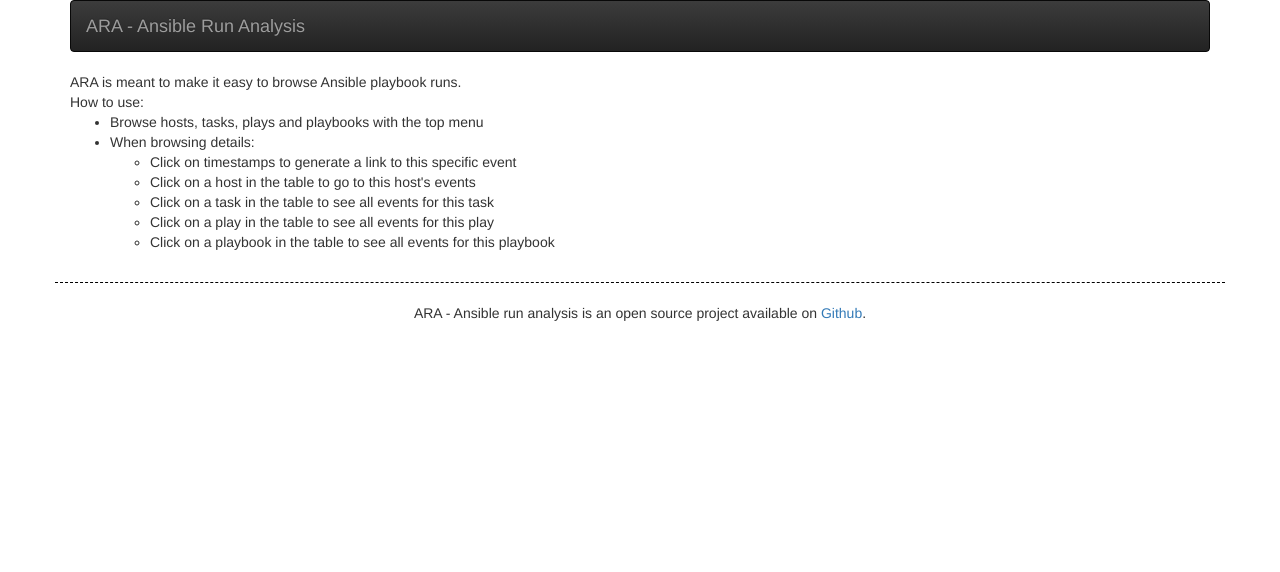
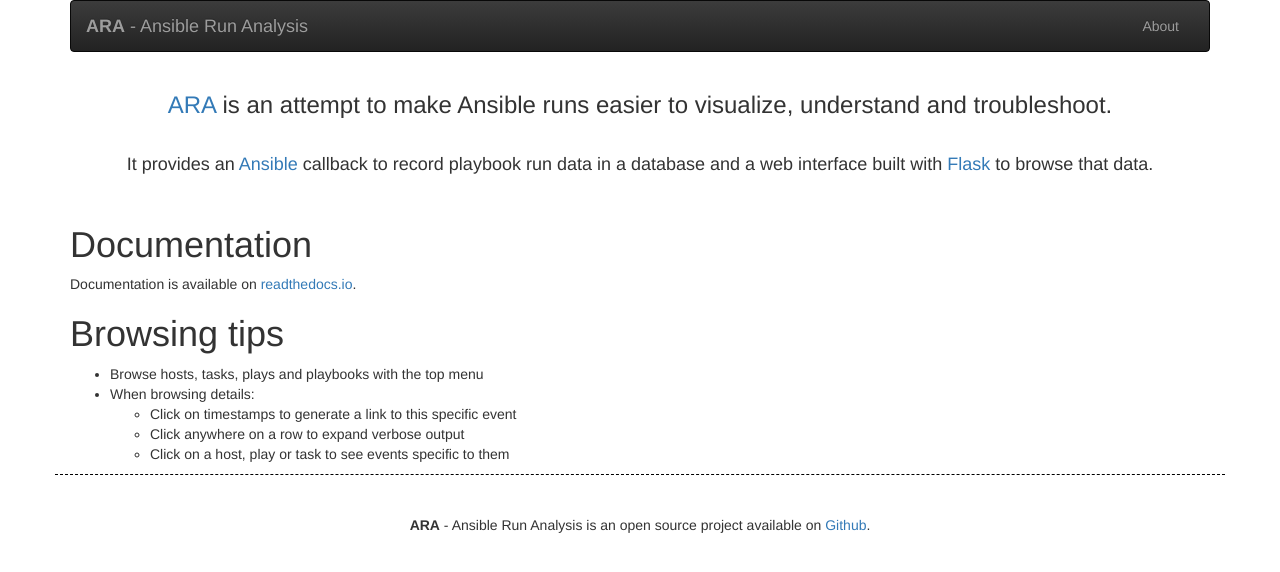
Before and after one commit to ansible-community/ara, a Flask app: page / in a window 1280 px wide. Shown: the top 572 px of the page. Run offline with Flask 2, Linux system fonts and the light colour scheme; data that the repository does not hold is empty; some libraries are stand-ins or nearby versions.

Commit message:
General HTML improvements

```diff
--- a/ara/templates/home.html
+++ b/ara/templates/home.html
@@ -1,19 +1,39 @@
 {% extends "layout.html" %}
 {% block content %}
+<div class="row text-center">
+    <h3>
+        <a href="https://github.com/dmsimard/ara" target="_blank">ARA</a> is
+        an attempt to make Ansible runs easier to visualize, understand and
+        troubleshoot.<br>
+        <br>
+    </h3>
+    <h4>
+        It provides an
+        <a href="https://www.ansible.com/" target="_blank">Ansible</a> callback
+        to record playbook run data in a database and a web interface built
+        with <a href="http://flask.pocoo.org/" target="_blank">Flask</a>
+        to browse that data.
+    </h4>
+</div>
+<br>
 <div class="row">
-  <div class="col-md-12">
-    ARA is meant to make it easy to browse Ansible playbook runs.
-    <br>
-    How to use:
+    <div class="col-md-12">
+        <h1>Documentation</h1>
+        Documentation is available on <a href="http://ara.readthedocs.io/en/latest/" target="_blank">readthedocs.io</a>.
+    </div>
+</div>
+<div class="row">
+    <div class="col-md-12">
+        <h1>Browsing tips</h1>
+    </div>
+</div>
     <ul>
       <li>Browse hosts, tasks, plays and playbooks with the top menu</li>
       <li>When browsing details:</li>
       <ul>
         <li>Click on timestamps to generate a link to this specific event</li>
-        <li>Click on a host in the table to go to this host's events</li>
-        <li>Click on a task in the table to see all events for this task</li>
-        <li>Click on a play in the table to see all events for this play</li>
-        <li>Click on a playbook in the table to see all events for this playbook</li>
+        <li>Click anywhere on a row to expand verbose output</li>
+        <li>Click on a host, play or task to see events specific to them</li>
       </ul>
     </ul>
   </div>
--- a/ara/templates/layout.html
+++ b/ara/templates/layout.html
@@ -37,7 +37,7 @@
     <body>
         <div class="container" style="border-bottom:1px dashed black;">
         <nav class="navbar navbar-inverse">
-            <div class="container">
+            <div class="container-fluid">
                 <div class="navbar-header">
                     <button type="button" class="navbar-toggle collapsed" data-toggle="collapse" data-target=".navbar-collapse">
                         <span class="sr-only">Toggle navigation</span>
@@ -45,7 +45,7 @@
                         <span class="icon-bar"></span>
                         <span class="icon-bar"></span>
                     </button>
-                    <a class="navbar-brand" href="/">ARA - Ansible Run Analysis</a>
+                    <a class="navbar-brand" href="/"><strong>ARA</strong> - Ansible Run Analysis</a>
                 </div>
                 <div class="navbar-collapse collapse">
                     <ul class="nav navbar-nav">
@@ -93,6 +93,9 @@
                         </li>
                         {% endif %}
                     </ul>
+                    <ul class="nav navbar-nav navbar-right">
+                        <li><a href="/">About</a></li>
+                    </ul>
                 </div>
             </div>
         </nav>
@@ -102,7 +105,7 @@
     </div>
 <br>
     <div class="container text-center">
-        ARA - Ansible run analysis is an open source project available on <a href="http://github.com/dmsimard/ara">Github</a>.
+        <strong>ARA</strong> - Ansible Run Analysis is an open source project available on <a href="http://github.com/dmsimard/ara" target="_blank">Github</a>.
     </div>
     <script src="https://ajax.googleapis.com/ajax/libs/jquery/2.2.2/jquery.min.js"></script>
     <script src="{{ url_for('static', filename='js/bootstrap.min.js') }}"></script>
```
Also changed, not shown: ara/templates/host.html (+1 -8 lines), ara/templates/play.html (+1 -8 lines), ara/templates/playbook.html (+1 -6 lines), ara/templates/task.html (+1 -8 lines).
